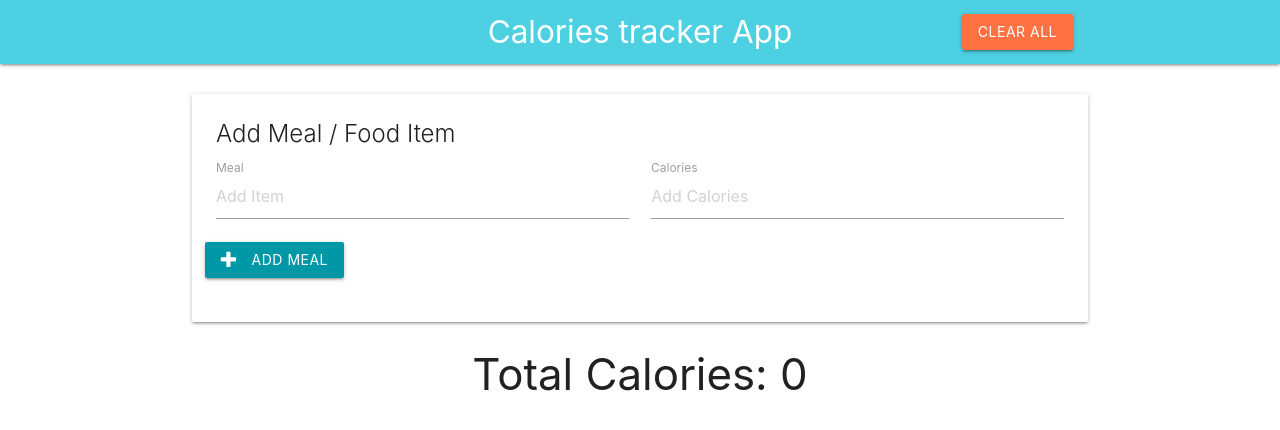
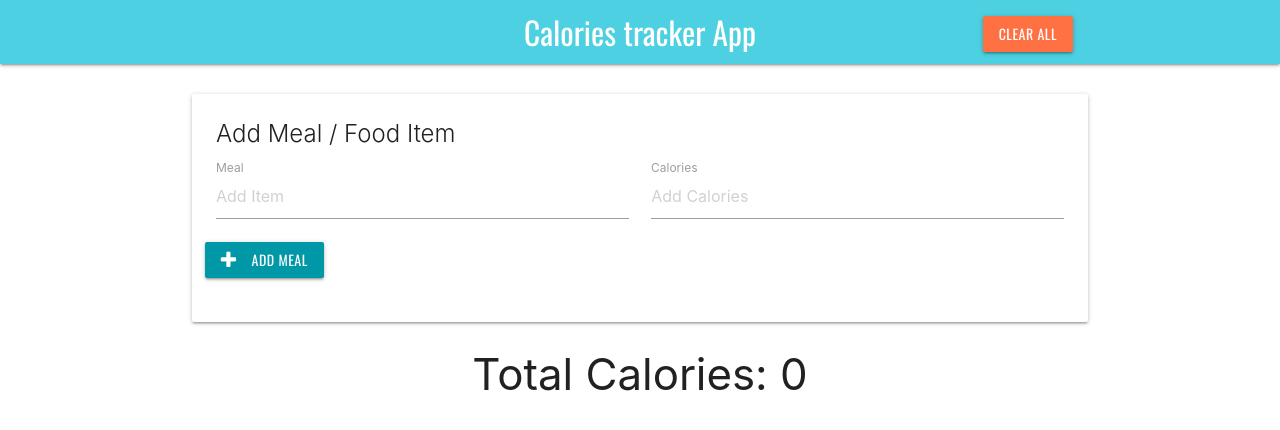
Before and after one commit to GabrielHangor/caloriestracker, a plain HTML site: page index.html in a window 1280 px wide. Drawn offline with nearby package versions, Linux system fonts and the light colour scheme.

Commit message:
added style.css

```diff
--- a/index.html
+++ b/index.html
@@ -13,6 +13,8 @@
       integrity="sha384-wvfXpqpZZVQGK6TAh5PVlGOfQNHSoD2xbE+QkPxCAFlNEevoEH3Sl0sibVcOQVnN"
       crossorigin="anonymous"
     />
+    <link href="https://fonts.googleapis.com/css2?family=Oswald:wght@400;700&display=swap" rel="stylesheet">
+    <link rel="stylesheet" href="style.css">
     <title>Tracalorie</title>
   </head>
   <body>
--- /dev/null
+++ b/style.css
@@ -0,0 +1,3 @@
+nav, button {
+  font-family: 'Oswald', sans-serif;
+}
```
